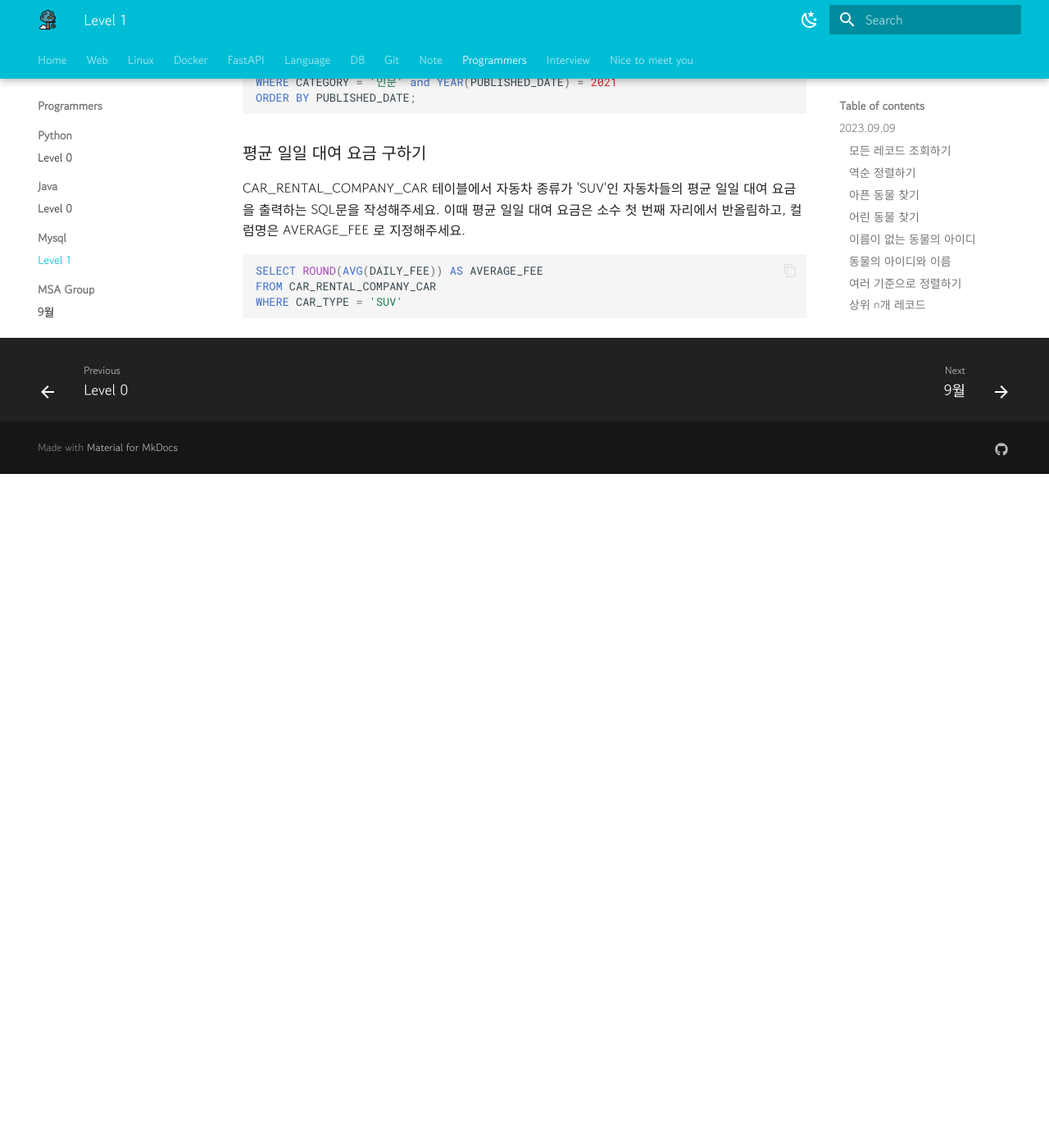
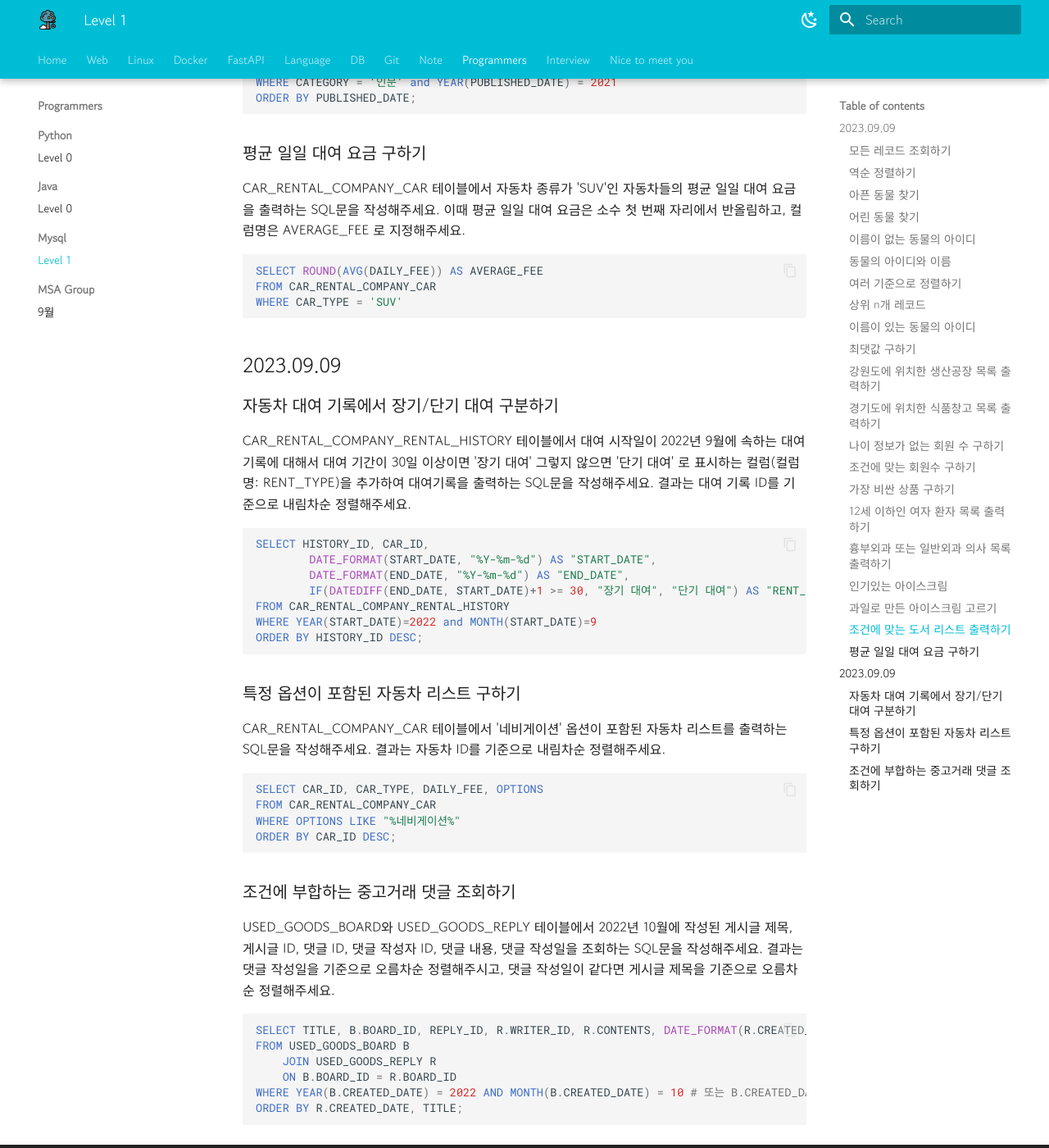
Before and after one commit to YSHeee/YSHeee.github.io, an MkDocs documentation site: the page built from docs/programmers/mysql/level1.md, in a window 1280 px wide and 1400 px high, scrolled down 3479 px. Shown: the whole window at 82% size. Built offline with MkDocs 1.6.1 and Material for MkDocs 9.7.7, drawn with Linux system fonts in a browser that asks for light colours; before the commit the page ends 4057 px from its top, so only the background shows below that.

Commit message:
Add programmers-SQL

````diff
--- a/docs/programmers/mysql/level1.md
+++ b/docs/programmers/mysql/level1.md
@@ -170,3 +170,37 @@ SELECT ROUND(AVG(DAILY_FEE)) AS AVERAGE_FEE
 FROM CAR_RENTAL_COMPANY_CAR
 WHERE CAR_TYPE = 'SUV'
 ```
+
+## 2023.09.09
+
+### 자동차 대여 기록에서 장기/단기 대여 구분하기
+CAR_RENTAL_COMPANY_RENTAL_HISTORY 테이블에서 대여 시작일이 2022년 9월에 속하는 대여 기록에 대해서 대여 기간이 30일 이상이면 '장기 대여' 그렇지 않으면 '단기 대여' 로 표시하는 컬럼(컬럼명: RENT_TYPE)을 추가하여 대여기록을 출력하는 SQL문을 작성해주세요. 결과는 대여 기록 ID를 기준으로 내림차순 정렬해주세요.
+``` mysql
+SELECT HISTORY_ID, CAR_ID,
+        DATE_FORMAT(START_DATE, "%Y-%m-%d") AS "START_DATE",
+        DATE_FORMAT(END_DATE, "%Y-%m-%d") AS "END_DATE",
+        IF(DATEDIFF(END_DATE, START_DATE)+1 >= 30, "장기 대여", "단기 대여") AS "RENT_TYPE"
+FROM CAR_RENTAL_COMPANY_RENTAL_HISTORY
+WHERE YEAR(START_DATE)=2022 and MONTH(START_DATE)=9
+ORDER BY HISTORY_ID DESC;
+```
+
+### 특정 옵션이 포함된 자동차 리스트 구하기
+CAR_RENTAL_COMPANY_CAR 테이블에서 '네비게이션' 옵션이 포함된 자동차 리스트를 출력하는 SQL문을 작성해주세요. 결과는 자동차 ID를 기준으로 내림차순 정렬해주세요.
+``` mysql
+SELECT CAR_ID, CAR_TYPE, DAILY_FEE, OPTIONS
+FROM CAR_RENTAL_COMPANY_CAR
+WHERE OPTIONS LIKE "%네비게이션%"
+ORDER BY CAR_ID DESC;
+```
+
+### 조건에 부합하는 중고거래 댓글 조회하기
+USED_GOODS_BOARD와 USED_GOODS_REPLY 테이블에서 2022년 10월에 작성된 게시글 제목, 게시글 ID, 댓글 ID, 댓글 작성자 ID, 댓글 내용, 댓글 작성일을 조회하는 SQL문을 작성해주세요. 결과는 댓글 작성일을 기준으로 오름차순 정렬해주시고, 댓글 작성일이 같다면 게시글 제목을 기준으로 오름차순 정렬해주세요.
+``` mysql
+SELECT TITLE, B.BOARD_ID, REPLY_ID, R.WRITER_ID, R.CONTENTS, DATE_FORMAT(R.CREATED_DATE, "%Y-%m-%d") AS "CREATED_DATE"
+FROM USED_GOODS_BOARD B
+    JOIN USED_GOODS_REPLY R
+    ON B.BOARD_ID = R.BOARD_ID
+WHERE YEAR(B.CREATED_DATE) = 2022 AND MONTH(B.CREATED_DATE) = 10 # 또는 B.CREATED_DATE LIKE "2022-10%"
+ORDER BY R.CREATED_DATE, TITLE;
+```
````
